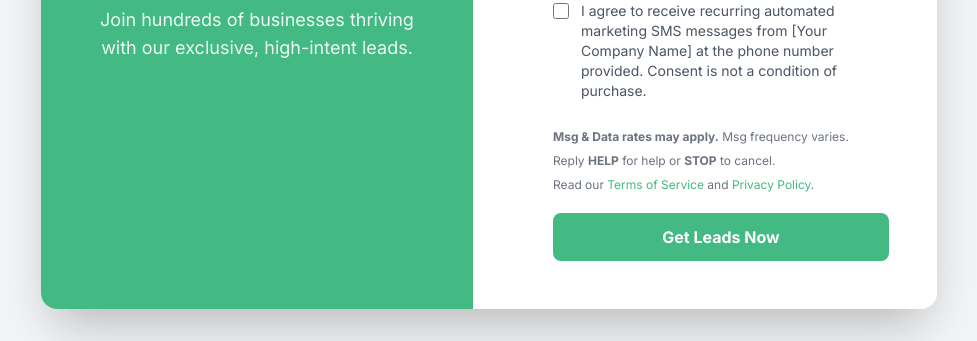
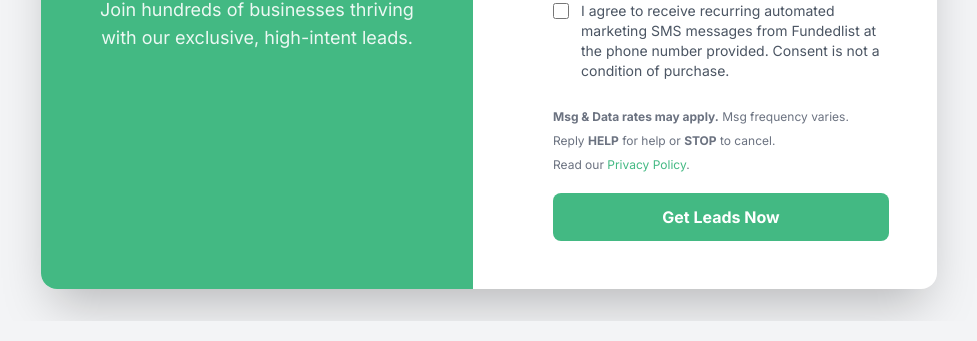
Before and after one commit to FundedList/signupforleads, a plain HTML site: page public/index.html in a window 1280 px wide. Shown: the part 521-862 px from the top of the page, without its empty margins (151-1128 px from the left). Drawn offline with nearby package versions, Linux system fonts and the light colour scheme.

Commit message:
update copy for 10DLC

```diff
--- a/public/index.html
+++ b/public/index.html
@@ -59,7 +59,7 @@
                             </div>
                             <div class="ml-3 text-sm">
                                 <label for="consent" class="text-gray-600">
-                                    I agree to receive recurring automated marketing SMS messages from [Your Company Name] at the phone number provided. Consent is not a condition of purchase.
+                                    I agree to receive recurring automated marketing SMS messages from Fundedlist at the phone number provided. Consent is not a condition of purchase.
                                 </label>
                             </div>
                         </div>
@@ -73,7 +73,7 @@
                             Reply <strong>HELP</strong> for help or <strong>STOP</strong> to cancel.
                         </p>
                         <p>
-                            Read our <a href="#" class="text-[#43b983] hover:underline">Terms of Service</a> and <a href="#" class="text-[#43b983] hover:underline">Privacy Policy</a>.
+                            Read our <a href="/privacypolicy" class="text-[#43b983] hover:underline">Privacy Policy</a>.
                         </p>
                     </div>
 
```
